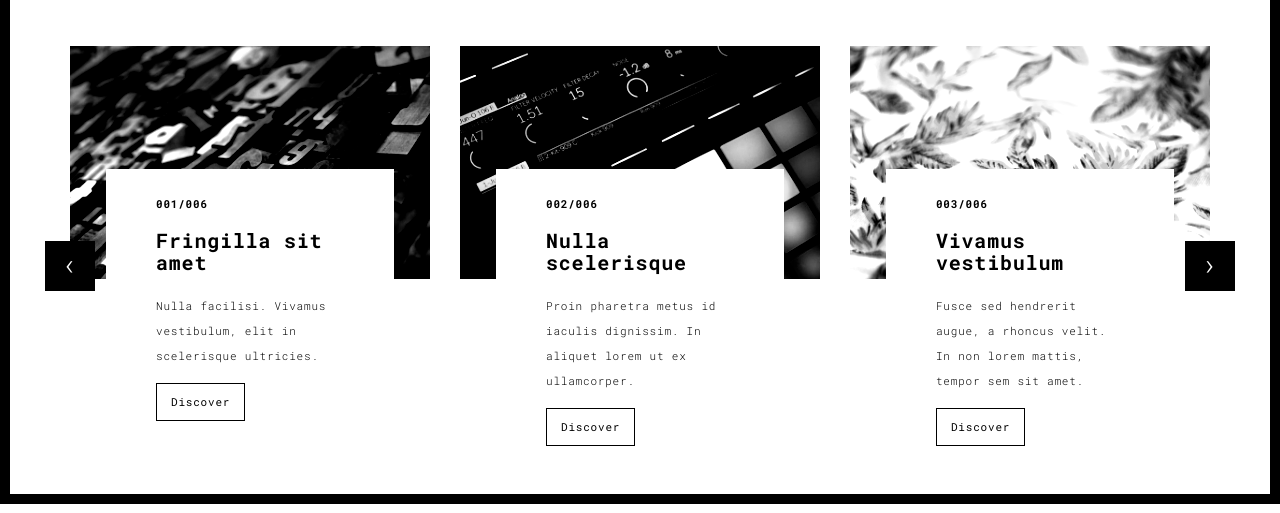
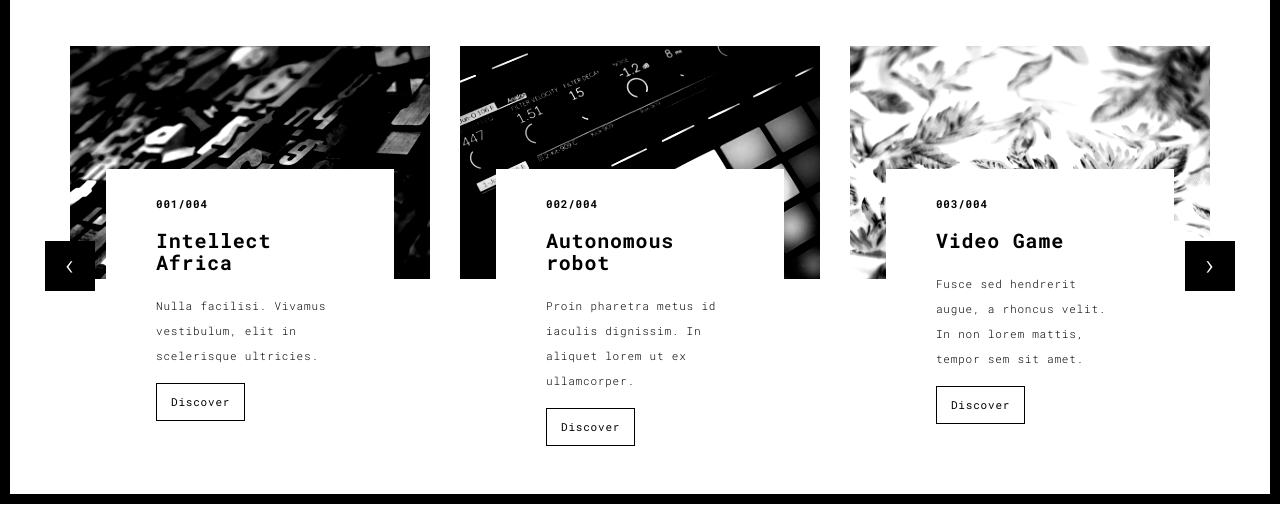
Before and after one commit to tioluwanimofe/porto, a Flask app: page /works.html in a window 1280 px wide. Shown: the part 296-809 px from the top of the page. Run offline with Flask 2, Linux system fonts and the light colour scheme; some libraries are stand-ins or nearby versions.

Commit message:
Update works.html
Updated a few files

```diff
--- a/templates/works.html
+++ b/templates/works.html
@@ -76,8 +76,8 @@
                         <img src="/static/assets/images/work01-hover.jpg" alt="" class="img-responsive">
                       </a>
                       <div class="card-container card-container-lg">
-                        <h4>001/006</h4>
-                        <h3>Fringilla sit amet</h3>
+                        <h4>001/004</h4>
+                        <h3>Intellect Africa</h3>
                         <p>Nulla facilisi. Vivamus vestibulum, elit in scelerisque ultricies.</p>
                         <a href="/work.html" title="" class="btn btn-default">Discover</a>
                       </div>
@@ -87,8 +87,8 @@
                         <img src="/static/assets/images/work02-hover.jpg" alt="" class="img-responsive">
                       </a>
                       <div class="card-container card-container-lg">
-                        <h4>002/006</h4>
-                        <h3>Nulla scelerisque</h3>
+                        <h4>002/004</h4>
+                        <h3>Autonomous robot</h3>
                         <p>Proin pharetra metus id iaculis dignissim. In aliquet lorem ut ex ullamcorper.</p>
                         <a href="/work.html" title="" class="btn btn-default">Discover</a>
                       </div>
@@ -98,8 +98,8 @@
                         <img src="/static/assets/images/work03-hover.jpg" alt="" class="img-responsive">
                       </a>
                       <div class="card-container card-container-lg">
-                        <h4>003/006</h4>
-                        <h3>Vivamus vestibulum</h3>
+                        <h4>003/004</h4>
+                        <h3>Video Game</h3>
                         <p>Fusce sed hendrerit augue, a rhoncus velit. In non lorem mattis, tempor sem sit amet.</p>
                         <a href="/work.html" title="" class="btn btn-default">Discover</a>
                       </div>
@@ -116,36 +116,12 @@
                       <img src="/static/assets/images/work02-hover.jpg" alt="Image" class="img-responsive">
                     </a>
                     <div class="card-container">
-                      <h4>004/006</h4>
-                      <h3>Nulla scelerisque</h3>
+                      <h4>004/004</h4>
+                      <h3>Virtual Assistant</h3>
                       <p>Proin pharetra metus id iaculis dignissim. In aliquet lorem ut ex ullamcorper.</p>
                       <a href="/work.html" class="btn btn-default">Discover</a>
                     </div>
                   </div>
-                   <div class="col-sm-4">
-                      <a href="/work.html" class="black-image-project-hover">
-                        <img src="/static/assets/images/work01-hover.jpg" alt="Image" class="img-responsive">
-                      </a>
-                      <div class="card-container">
-                        <h4>005/006</h4>
-                        <h3>Fringilla sit amet</h3>
-                        <p>Nulla facilisi. Vivamus vestibulum, elit in scelerisque ultricies.</p>
-                        <a href="/work.html" class="btn btn-default">Discover</a>
-                      </div>
-                    </div>
-
-                    <div class="col-sm-4">
-                      <a href="/work.html" class="black-image-project-hover">
-                        <img src="/static/assets/images/work03-hover.jpg" alt="Image" class="img-responsive">
-                      </a>
-                      <div class="card-container">
-                        <h4>006/006</h4>
-                        <h3>Vivamus vestibulum</h3>
-                        <p>Fusce sed hendrerit augue, a rhoncus velit. In non lorem mattis, tempor sem sit amet.</p>
-                        <a href="/work.html" class="btn btn-default">Discover</a>
-                      </div>
-                    </div>
-
                 </div>
                 <!--/row-->
             </div>
```
